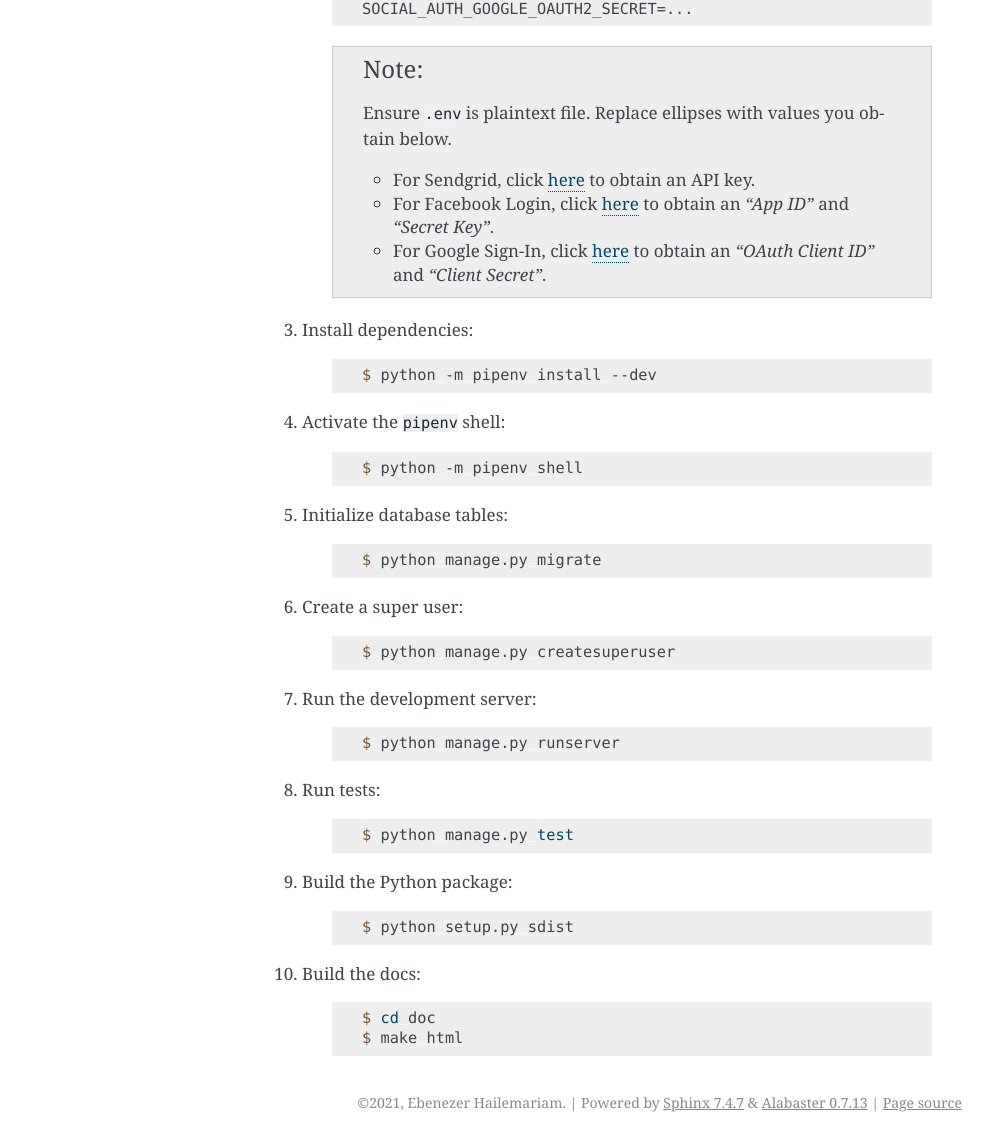
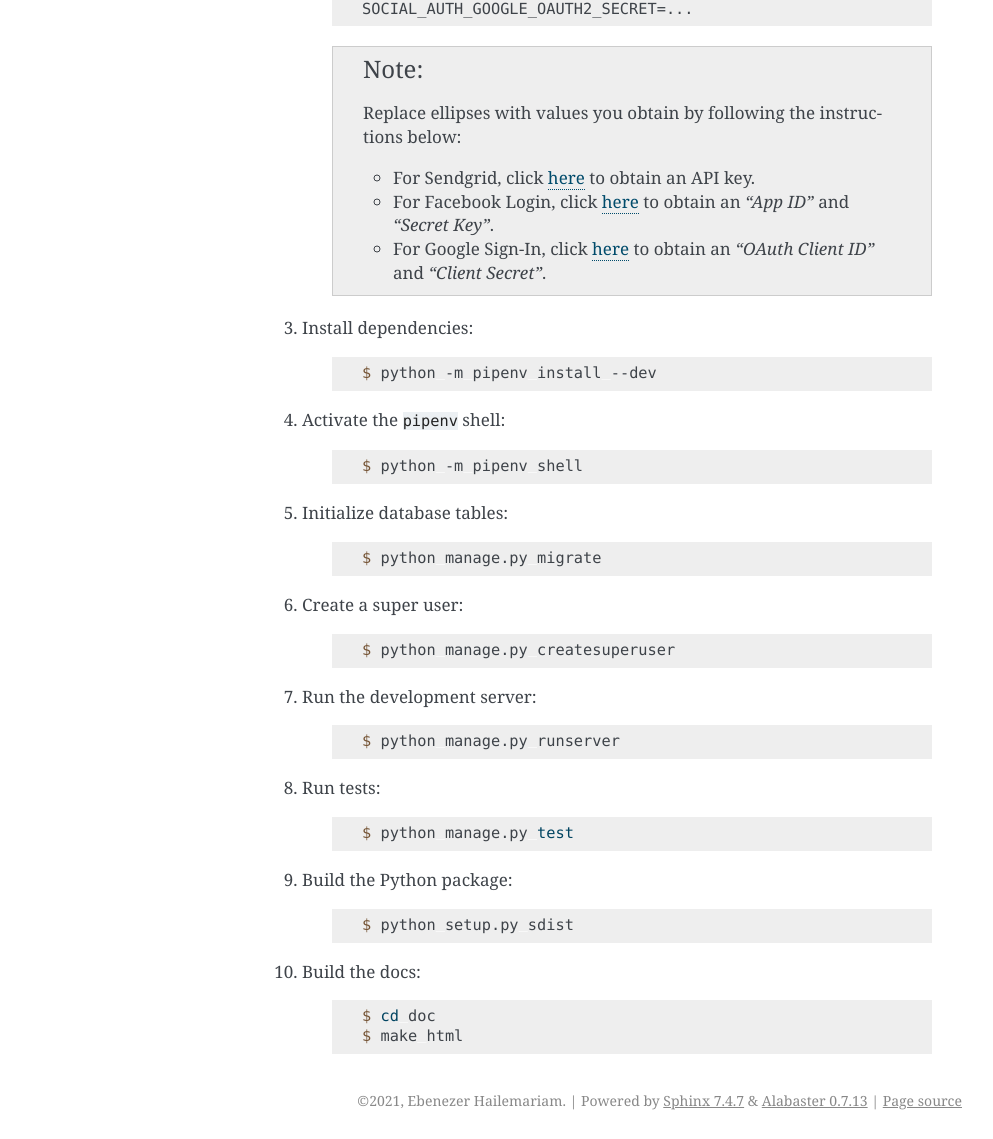
Before and after one commit to ebenh/django-flex-user, a Sphinx documentation site: the page built from docs/source/reference_project.rst, in a window 1280 px wide. Shown: the part 855-1994 px from the top of the page, without its empty margins (148-1141 px from the left). Built offline with Sphinx 7.4.7, drawn with Linux system fonts in a browser that asks for light colours.

Commit message:
Updating documentation

```diff
--- a/docs/source/reference_project.rst
+++ b/docs/source/reference_project.rst
@@ -37,7 +37,7 @@ Running the reference project locally
         SOCIAL_AUTH_GOOGLE_OAUTH2_SECRET=...
 
     .. note::
-        Ensure ``.env`` is plaintext file. Replace ellipses with values you obtain below.
+        Replace ellipses with values you obtain by following the instructions below:
 
         * For Sendgrid, click `here <https://sendgrid.com/>`_ to obtain an API key.
 
```
